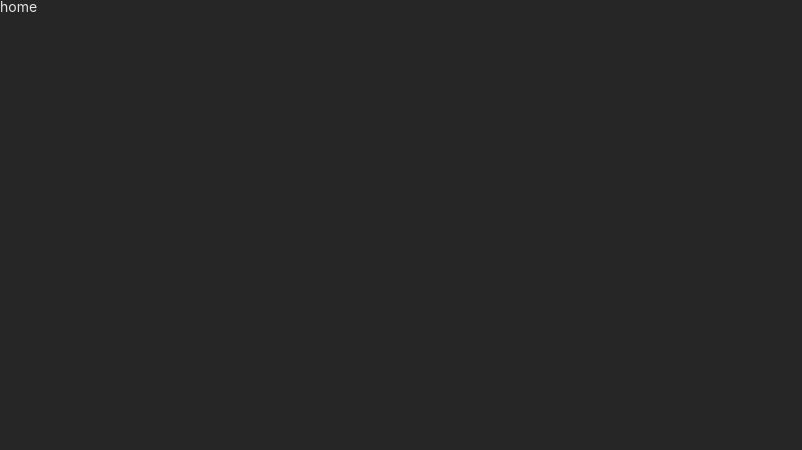
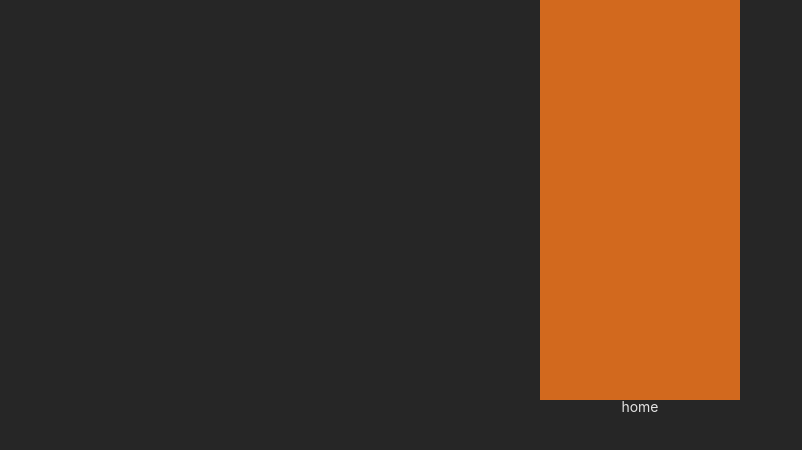
Before and after one commit to onepunch-tk/kim-secretary-front, a React (Vite) app: page / in a window 1280 px wide. Shown: the top 450 px of the page, without its empty margins (0-802 px from the left). Built offline with nearby package versions, Linux system fonts and the light colour scheme.

Commit message:
first init

```diff
--- a/src/App.tsx
+++ b/src/App.tsx
@@ -3,7 +3,7 @@ import GlobalStyles from "@styles/GlobalStyles.tsx";
 import { ThemeProvider } from "styled-components";
 import { RouterProvider } from "react-router-dom";
 import { HelmetProvider } from "react-helmet-async";
-import { router } from "@routes/router.tsx";
+import { router } from "@/route/router.tsx";
 
 function App() {
   return (
--- a/src/components/SEO.tsx
+++ b/src/components/SEO.tsx
@@ -1,4 +1,5 @@
 import { Helmet } from "react-helmet-async";
+import { memo } from "react";
 
 interface SEOProps {
   title: string;
@@ -7,7 +8,12 @@ interface SEOProps {
   type: string;
 }
 
-export default function SEO({ title, description, name, type }: SEOProps) {
+export const SEO = memo(function SEO({
+  title,
+  description,
+  name,
+  type,
+}: SEOProps) {
   return (
     <Helmet>
       {/* Standard metadata tags */}
@@ -27,4 +33,4 @@ export default function SEO({ title, description, name, type }: SEOProps) {
       {/* End Twitter tags */}
     </Helmet>
   );
-}
+});
--- /dev/null
+++ b/src/route/Root.tsx
@@ -0,0 +1,32 @@
+import { SEO } from "@components/SEO.tsx";
+import { Outlet, useLocation } from "react-router-dom";
+import styled from "styled-components";
+import { flexBox, flexCenterCol } from "@styles/common/flex-box.ts";
+
+const Test = styled(flexCenterCol)``;
+
+const Test1 = styled(flexBox)`
+  width: 200px;
+  height: 200px;
+  background-color: chocolate;
+`;
+
+export function Root() {
+  const location = useLocation();
+  console.log(location.pathname);
+  return (
+    <Test as="main">
+      <div>
+        <SEO
+          title="김비서 - home"
+          name="김비서"
+          description="test"
+          type="summary_large_image"
+        />
+      </div>
+      <Test1 as="figure" />
+      <Test1 />
+      <Outlet />
+    </Test>
+  );
+}
--- a/src/routes/router.tsx
+++ b/src/route/router.tsx
@@ -1,5 +1,5 @@
 import { createBrowserRouter } from "react-router-dom";
-import { Root } from "@/routes/Root.tsx";
+import { Root } from "@/route/Root.tsx";
 import { Home } from "@views/Home.tsx";
 
 export const router = createBrowserRouter([
--- a/src/routes/Root.tsx
+++ /dev/null
@@ -1,18 +0,0 @@
-import SEO from "@components/SEO.tsx";
-import { Outlet } from "react-router-dom";
-
-export function Root() {
-  return (
-    <main>
-      <div>
-        <SEO
-          title="김비서 - home"
-          name="김비서"
-          description="test"
-          type="summary_large_image"
-        />
-      </div>
-      <Outlet />
-    </main>
-  );
-}
--- /dev/null
+++ b/src/styles/common/flex-box.ts
@@ -0,0 +1,34 @@
+import styled from "styled-components";
+import React from "react";
+
+type BlockElement = Extract<
+  keyof React.JSX.IntrinsicElements,
+  | "div"
+  | "section"
+  | "article"
+  | "main"
+  | "footer"
+  | "header"
+  | "nav"
+  | "aside"
+  | "ul"
+  | "ol"
+  | "li"
+  | "figure"
+>;
+
+type FlexProps = {
+  as?: BlockElement;
+};
+export const flexBox = styled.div<FlexProps>`
+  display: flex;
+`;
+
+export const flexCenter = styled(flexBox)`
+  justify-content: center;
+  align-items: center;
+`;
+
+export const flexCenterCol = styled(flexCenter)`
+  flex-direction: column;
+`;
--- a/tsconfig.json
+++ b/tsconfig.json
@@ -26,7 +26,7 @@
       "@graphql/*": ["./src/graphql/*"],
       "@utils/*": ["./src/utils/*"],
       "@api/*": ["./src/api/*"],
-      "@routes/*": ["./src/routes/*"],
+      "@route/*": ["./src/route/*"],
       "@styles/*": ["./src/styles/*"],
       "@views/*": ["./src/views/*"],
       "@types/*": ["./src/types/*"]
--- a/vite.config.ts
+++ b/vite.config.ts
@@ -12,7 +12,7 @@ export default defineConfig({
       "@graphql": path.resolve(__dirname, "./src/graphql"),
       "@utils": path.resolve(__dirname, "./src/utils"),
       "@api": path.resolve(__dirname, "./src/api"),
-      "@routes": path.resolve(__dirname, "./src/routes"),
+      "@route": path.resolve(__dirname, "./src/route"),
       "@styles": path.resolve(__dirname, "./src/styles"),
       "@views": path.resolve(__dirname, "./src/views"),
       "@types": path.resolve(__dirname, "./src/types"),
```
